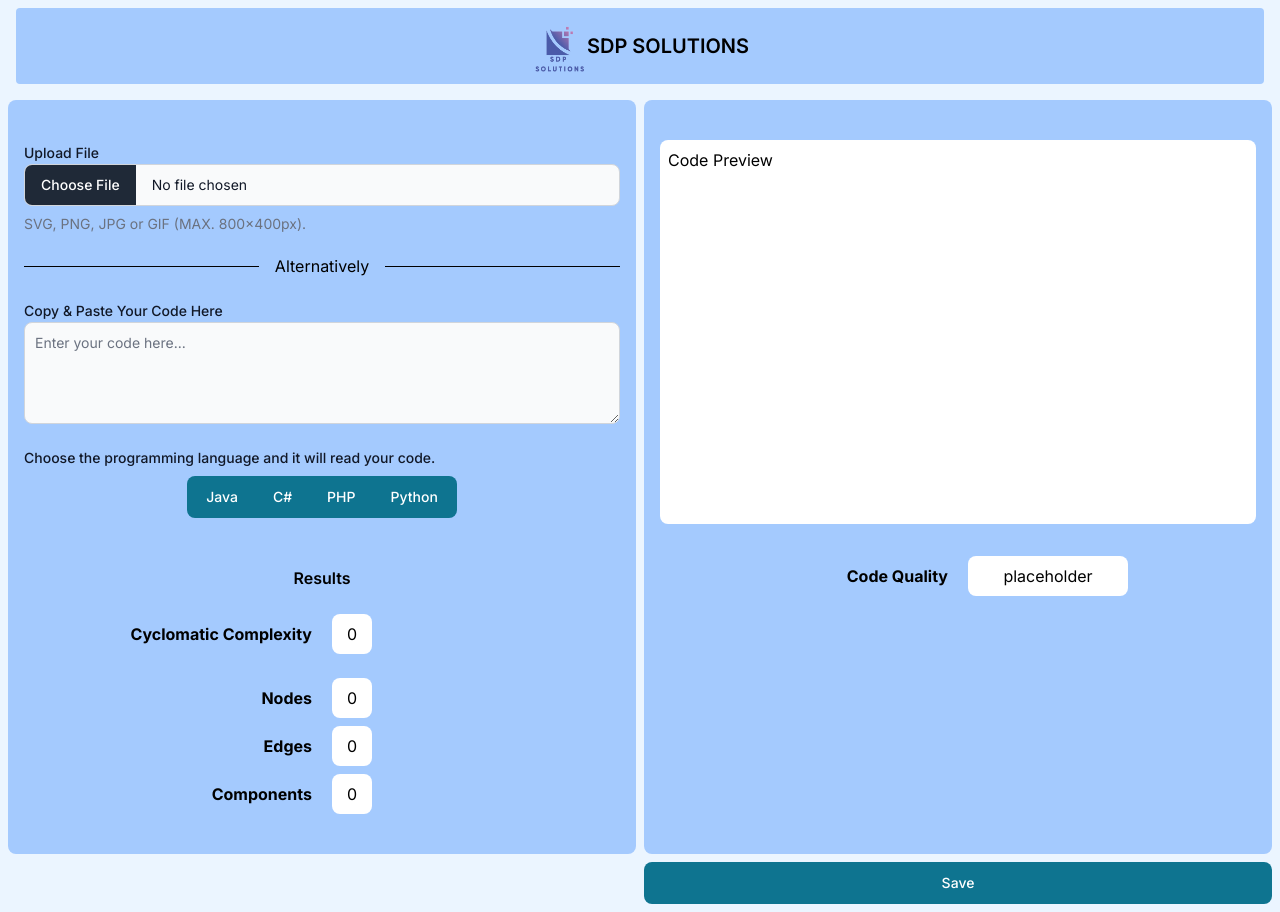
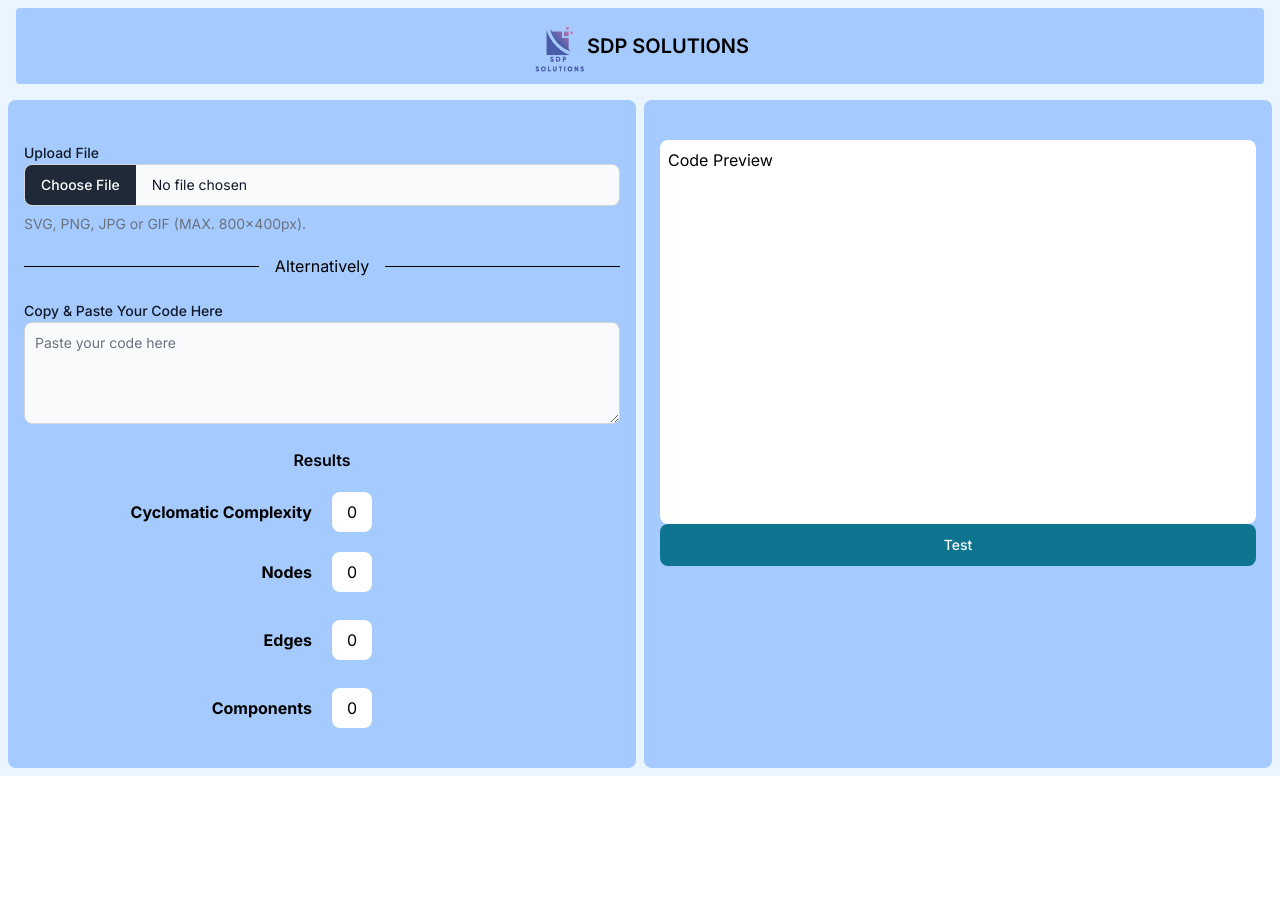
Before and after one commit to SnoodieTheSnoople/sdp-solutions-xp, a Next.js app: page / in a window 1280 px wide. After the commit the page ends 800 px from the top, so only its background shows below. Built offline with nearby package versions, Linux system fonts and the light colour scheme.

Commit message:
Added changes to page.js by Yahye.

```diff
--- a/src/app/page.js
+++ b/src/app/page.js
@@ -1,87 +1,164 @@
+// import { Button, ButtonGroup, Label } from 'flowbite-react';
+// import NavbarComponent from '@/components/navbar';
+// import FileUploadComponent from '@/components/fileUpload';
+// import Divider from '@/components/divider';
+
+// export default function Home() {
+//   return (
+//     <div className='bg-blue-50 pb-2'>
+//       {/* Navbar */}
+//       <NavbarComponent />
+
+//       {/* Main */}
+//       <div className="grid grid-cols-2 gap-2 pl-2 pr-2 pt-2">
+
+//         <div className="col-span-1 bg-blue-300 rounded-lg pt-10 pl-4 pr-4 pb-10">
+//           {/* Left */}
+//           <FileUploadComponent />
+
+//           <Divider><p>Alternatively</p></Divider>
+
+//           <Label htmlFor="message" value='Copy & Paste Your Code Here'/>
+//           <textarea id="message" rows="4" className="block p-2.5 w-full text-sm text-gray-900 bg-gray-50 rounded-lg border border-gray-300 focus:ring-blue-500 focus:border-blue-500 dark:bg-gray-700 dark:border-gray-600 dark:placeholder-gray-400 dark:text-white dark:focus:ring-blue-500 dark:focus:border-blue-500" placeholder="Enter your code here..."></textarea>
+//           <br></br>
+
+//           <label className="block mb-2 text-sm font-medium text-gray-900 dark:text-white">Choose the programming language and it will read your code.</label>
+//           <div className='flex items-center justify-center'>
+//             <ButtonGroup outline>
+//               <Button>Java</Button>
+//               <Button>C#</Button>
+//               <Button>PHP</Button>
+//               <Button>Python</Button>
+//             </ButtonGroup>
+//           </div>
+
+//           <br></br>
+//           <br></br>
+
+//           <div className="grid grid-cols-2">
+//             <p className="text-center font-semibold col-span-2">Results</p>
+//             <br></br>
+
+//             <div className="col-span-2 grid grid-cols-2 gap-5">
+//               <p className="flex items-center justify-end font-bold">Cyclomatic Complexity</p>
+//               <p className="flex items-center justify-center bg-white rounded-lg w-10 h-10" id="ccResults">0</p>
+//             </div>
+
+//             <br></br>
+
+//             <div className="col-span-2 grid grid-cols-2 gap-5">
+//               <p className="flex items-center justify-end font-bold">Nodes</p>
+//               <p className="flex items-center justify-center bg-white rounded-lg w-10 h-10" id="ccResults">0</p>
+//             </div>
+
+//             <div className="col-span-2 grid grid-cols-2 gap-5 pt-2">
+//               <p className="flex items-center justify-end font-bold">Edges</p>
+//               <p className="flex items-center justify-center bg-white rounded-lg w-10 h-10" id="ccResults">0</p>
+//             </div>
+
+//             <div className="col-span-2 grid grid-cols-2 gap-5 pt-2">
+//               <p className="flex items-center justify-end font-bold">Components</p>
+//               <p className="flex items-center justify-center bg-white rounded-lg w-10 h-10" id="ccResults">0</p>
+//             </div>
+//           </div>
+
+//         </div>
+
+//         <div className="col-span-1 bg-blue-300 rounded-lg pt-10 pl-4 pr-4 pb-10">
+//           {/* Right */}
+//           <div className="h-96 bg-white rounded-lg p-2">
+//             <p>Code Preview</p>
+//             {/* INSERT READ CODE HERE */}
+//           </div>
+
+//           <br></br>
+
+//           <div className='grid grid-cols-2'>
+//             <div className="col-span-2 grid grid-cols-2 gap-5 pt-2">
+//               <p className="flex items-center justify-end font-bold">Code Quality</p>
+//               <p className="flex items-center justify-center bg-white rounded-lg w-40 h-10" id="codeQuality">placeholder</p>
+//             </div>
+//           </div>
+//         </div>
+//         <Button className='w-full col-start-2'>Save</Button>
+//       </div>
+//     </div>
+//   );
+// }
+
+'use client'
+import React, { useState, useCallback } from 'react';
 import { Button, ButtonGroup, Label } from 'flowbite-react';
 import NavbarComponent from '@/components/navbar';
 import FileUploadComponent from '@/components/fileUpload';
 import Divider from '@/components/divider';
+import Calc from '@/components/functions/Calc 1';
 
 export default function Home() {
+  const [content, setContent] = useState('');
+  const [metrics, setMetrics] = useState({ E: 0, N: 0, P: 0, M: 0 });
+  const [shouldCalculate, setShouldCalculate] = useState(false);
+
+  const handleTextareaChange = (event) => {
+    setContent(event.target.value);
+    setMetrics({ E: 0, N: 0, P: 0, M: 0 });
+    setShouldCalculate(false);
+  };
+
+  const updateMetrics = (results) => {
+    setMetrics(results);
+  };
+
+  const handleTestClick = useCallback(() => {
+    setShouldCalculate(true);
+  }, []);
+
   return (
     <div className='bg-blue-50 pb-2'>
-      {/* Navbar */}
       <NavbarComponent />
+      <div className="grid grid-cols-2 gap-2 pl-2 pr-2 pt-2">
+        <div className="col-span-1 bg-blue-300 rounded-lg pt-10 pl-4 pr-4 pb-10">
+          <FileUploadComponent setContent={setContent} />
+          <Divider><p>Alternatively</p></Divider>
+          <Label htmlFor="message" value='Copy & Paste Your Code Here'/>
+          <textarea
+            id="message"
+            rows="4"
+            className="block p-2.5 w-full text-sm text-gray-900 bg-gray-50 rounded-lg border border-gray-300 focus:ring-blue-500 focus:border-blue-500 dark:bg-gray-700 dark:border-gray-600 dark:placeholder-gray-400 dark:text-white dark:focus:ring-blue-500 dark:focus:border-blue-500"
+            placeholder="Paste your code here"
+            onChange={handleTextareaChange}
+          ></textarea>
+          <br/>
 
-      {/* Main */}
-      <div className="grid grid-cols-2 gap-2 pl-2 pr-2 pt-2">
-
-        <div className="col-span-1 bg-blue-300 rounded-lg pt-10 pl-4 pr-4 pb-10">
-          {/* Left */}
-          <FileUploadComponent />
-
-          <Divider><p>Alternatively</p></Divider>
-
-          <Label htmlFor="message" value='Copy & Paste Your Code Here'/>
-          <textarea id="message" rows="4" className="block p-2.5 w-full text-sm text-gray-900 bg-gray-50 rounded-lg border border-gray-300 focus:ring-blue-500 focus:border-blue-500 dark:bg-gray-700 dark:border-gray-600 dark:placeholder-gray-400 dark:text-white dark:focus:ring-blue-500 dark:focus:border-blue-500" placeholder="Enter your code here..."></textarea>
-          <br></br>
-
-          <label className="block mb-2 text-sm font-medium text-gray-900 dark:text-white">Choose the programming language and it will read your code.</label>
-          <div className='flex items-center justify-center'>
-            <ButtonGroup outline>
-              <Button>Java</Button>
-              <Button>C#</Button>
-              <Button>PHP</Button>
-              <Button>Python</Button>
-            </ButtonGroup>
-          </div>
-
-          <br></br>
-          <br></br>
-
-          <div className="grid grid-cols-2">
+          <div className="grid grid-cols-2 gap-5">
             <p className="text-center font-semibold col-span-2">Results</p>
-            <br></br>
-
             <div className="col-span-2 grid grid-cols-2 gap-5">
               <p className="flex items-center justify-end font-bold">Cyclomatic Complexity</p>
-              <p className="flex items-center justify-center bg-white rounded-lg w-10 h-10" id="ccResults">0</p>
+              <p className="flex items-center justify-center bg-white rounded-lg w-10 h-10">{metrics.M}</p>
             </div>
-
-            <br></br>
-
             <div className="col-span-2 grid grid-cols-2 gap-5">
               <p className="flex items-center justify-end font-bold">Nodes</p>
-              <p className="flex items-center justify-center bg-white rounded-lg w-10 h-10" id="ccResults">0</p>
+              <p className="flex items-center justify-center bg-white rounded-lg w-10 h-10">{metrics.N}</p>
             </div>
-
             <div className="col-span-2 grid grid-cols-2 gap-5 pt-2">
               <p className="flex items-center justify-end font-bold">Edges</p>
-              <p className="flex items-center justify-center bg-white rounded-lg w-10 h-10" id="ccResults">0</p>
+              <p className="flex items-center justify-center bg-white rounded-lg w-10 h-10">{metrics.E}</p>
             </div>
-
             <div className="col-span-2 grid grid-cols-2 gap-5 pt-2">
               <p className="flex items-center justify-end font-bold">Components</p>
-              <p className="flex items-center justify-center bg-white rounded-lg w-10 h-10" id="ccResults">0</p>
-            </div>
-          </div>
-
-        </div>
-
-        <div className="col-span-1 bg-blue-300 rounded-lg pt-10 pl-4 pr-4 pb-10">
-          {/* Right */}
-          <div className="h-96 bg-white rounded-lg p-2">
-            <p>Code Preview</p>
-            {/* INSERT READ CODE HERE */}
-          </div>
-
-          <br></br>
-
-          <div className='grid grid-cols-2'>
-            <div className="col-span-2 grid grid-cols-2 gap-5 pt-2">
-              <p className="flex items-center justify-end font-bold">Code Quality</p>
-              <p className="flex items-center justify-center bg-white rounded-lg w-40 h-10" id="codeQuality">placeholder</p>
+              <p className="flex items-center justify-center bg-white rounded-lg w-10 h-10">{metrics.P}</p>
             </div>
           </div>
         </div>
-        <Button className='w-full col-start-2'>Save</Button>
+        <div className="col-span-1 bg-blue-300 rounded-lg pt-10 pl-4 pr-4 pb-10">
+          <div className="h-96 bg-white rounded-lg p-2 overflow-auto">
+            <p>Code Preview</p>
+            <pre>{content}</pre>
+          </div>
+          <Button className='w-full' onClick={handleTestClick}>Test</Button>
+        </div>
       </div>
+      {shouldCalculate && <Calc code={content} onResults={updateMetrics} />}
     </div>
   );
 }
```
